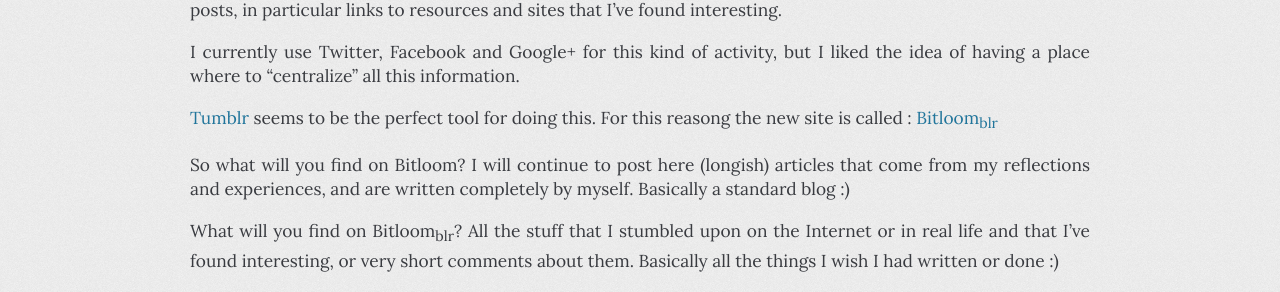
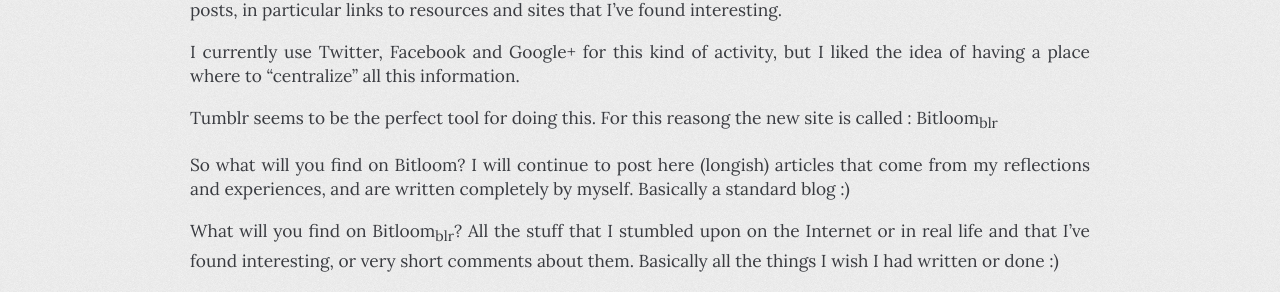
Before and after one commit to fmancinelli/fmancinelli.github.com, a Jekyll site: the page built from _posts/2012-01-18-Bitloomblr.markdown, in a window 1280 px wide. Shown: the part 273-565 px from the top of the page. Built offline with Jekyll 4.4.1, drawn with Linux system fonts in a browser that asks for light colours; comment, search, counter and statistics services are not loaded.

Commit message:
Minor edits

```diff
--- a/_posts/2012-01-18-Bitloomblr.markdown
+++ b/_posts/2012-01-18-Bitloomblr.markdown
@@ -7,7 +7,7 @@
 
 I currently use Twitter, Facebook and Google+ for this kind of activity, but I liked the idea of having a place where to "centralize" all this information.
 
-<p><a href="http://www.tubmlr.com">Tumblr</a> seems to be the perfect tool for doing this. For this reasong the new site is called : <a href="http://bitloomblr.tumblr.com">Bitloom<sub>blr</sub></a></p>
+Tumblr seems to be the perfect tool for doing this. For this reasong the new site is called : Bitloom<sub>blr</sub>
 
 So what will you find on Bitloom? I will continue to post here (longish) articles that come from my reflections and experiences, and are written completely by myself. Basically a standard blog :)
 
```
